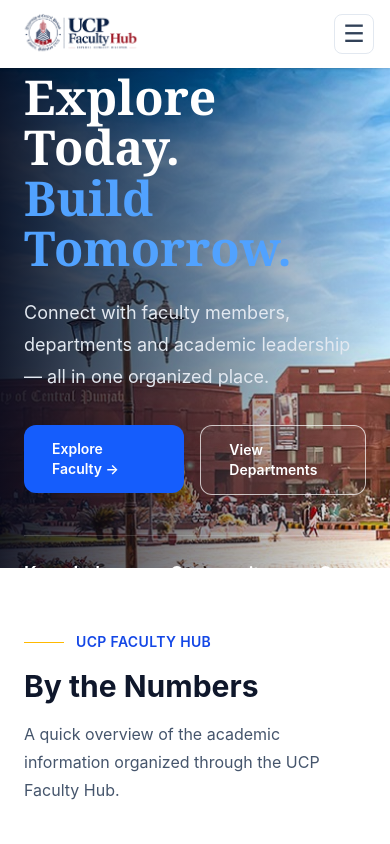
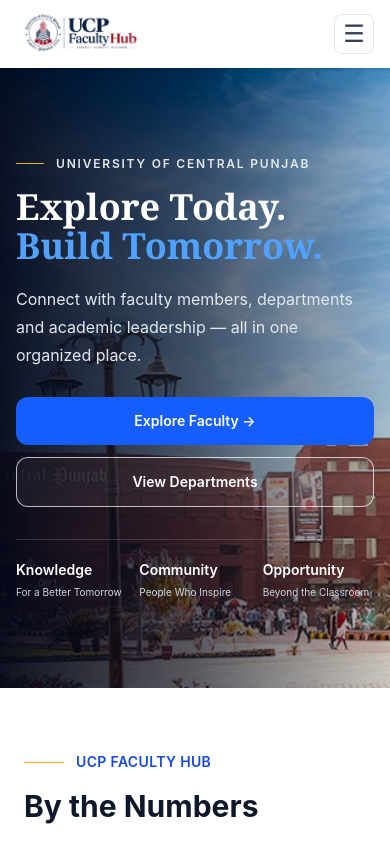
Before and after one commit to Nouman-Irfan/UCP-Faculty-Hub-Website, a React (Vite) app: page / in a window 390 px wide. Shown: the top 844 px of the page. Built offline with nearby package versions, Linux system fonts and the light colour scheme.

Commit message:
Update Hero.jsx

```diff
--- a/src/components/Hero.jsx
+++ b/src/components/Hero.jsx
@@ -4,60 +4,64 @@
 
 const Hero = () => {
   return (
-    <section className="relative h-125 overflow-hidden">
-      <motion.img src="/assets/hero/hero.jpeg" alt="University of Central Punjab Campus" initial={{ scale: 1.08 }} animate={{ scale: 1 }} transition={{ duration: 1.6, ease: 'easeOut' }} className="absolute inset-0 h-full w-full object-cover" />
+    <section className="relative min-h-155 overflow-hidden sm:h-125 sm:min-h-0">
+      <motion.img
+        src="/assets/hero/hero.jpeg"
+        alt="University of Central Punjab Campus"
+        initial={{ scale: 1.08 }}
+        animate={{ scale: 1 }}
+        transition={{ duration: 1.6, ease: 'easeOut' }}
+        className="absolute inset-0 h-full w-full object-cover object-center"
+      />
 
-      <div className="absolute inset-0 bg-linear-to-r from-slate-950/90 via-slate-950/45 to-transparent"></div>
+      <div className="absolute inset-0 bg-linear-to-r from-slate-950/95 via-slate-950/65 to-slate-950/20 sm:from-slate-950/90 sm:via-slate-950/45 sm:to-transparent" />
 
-      <div className="relative mx-auto flex h-full max-w-7xl items-center px-6">
+      <div className="relative mx-auto flex h-full min-h-155 max-w-7xl items-center px-4 py-10 sm:min-h-0 sm:px-6 sm:py-0">
         <div className="w-full max-w-2xl text-white">
 
-          <motion.div initial={{ opacity: 0, x: -20 }} animate={{ opacity: 1, x: 0 }} transition={{ duration: 0.6, delay: 0.1 }} className="mb-5 flex items-center gap-4">
-            <div className="h-px w-10 bg-amber-400"></div>
-            <p className="text-sm font-semibold tracking-[0.25em] text-slate-200">UNIVERSITY OF CENTRAL PUNJAB</p>
+          <motion.div initial={{ opacity: 0, x: -20 }} animate={{ opacity: 1, x: 0 }} transition={{ duration: 0.6, delay: 0.1 }} className="mb-4 flex items-center gap-3 sm:mb-5 sm:gap-4">
+            <div className="h-px w-7 bg-amber-400 sm:w-10" />
+            <p className="text-xs font-semibold tracking-[0.15em] text-slate-200 sm:text-sm sm:tracking-[0.25em]">
+              UNIVERSITY OF CENTRAL PUNJAB
+            </p>
           </motion.div>
 
-          <motion.h1 initial={{ opacity: 0, y: 35 }} animate={{ opacity: 1, y: 0 }} transition={{ duration: 0.7, delay: 0.2 }} className="font-serif text-5xl font-bold leading-[1.05] md:text-6xl">
+          <motion.h1 initial={{ opacity: 0, y: 35 }} animate={{ opacity: 1, y: 0 }} transition={{ duration: 0.7, delay: 0.2 }} className="font-serif text-4xl font-bold leading-[1.08] sm:text-5xl md:text-6xl">
             Explore Today.
             <span className="block text-blue-400">Build Tomorrow.</span>
           </motion.h1>
 
-          <motion.p initial={{ opacity: 0, y: 20 }} animate={{ opacity: 1, y: 0 }} transition={{ duration: 0.6, delay: 0.4 }} className="mt-6 max-w-xl text-lg leading-8 text-slate-200">
+          <motion.p initial={{ opacity: 0, y: 20 }} animate={{ opacity: 1, y: 0 }} transition={{ duration: 0.6, delay: 0.4 }} className="mt-5 max-w-xl text-base leading-7 text-slate-200 sm:mt-6 sm:text-lg sm:leading-8">
             Connect with faculty members, departments and academic leadership — all in one organized place.
           </motion.p>
 
-          <motion.div initial={{ opacity: 0, y: 20 }} animate={{ opacity: 1, y: 0 }} transition={{ duration: 0.6, delay: 0.55 }} className="mt-8 flex gap-4">
+          <motion.div initial={{ opacity: 0, y: 20 }} animate={{ opacity: 1, y: 0 }} transition={{ duration: 0.6, delay: 0.55 }} className="mt-7 flex flex-col gap-3 sm:mt-8 sm:flex-row sm:gap-4">
             <motion.div whileHover={{ y: -3, scale: 1.02 }} whileTap={{ scale: 0.98 }}>
-              <Link to="/faculty" className="block rounded-xl bg-blue-600 px-7 py-3.5 text-sm font-semibold text-white transition hover:bg-blue-700">
+              <Link to="/faculty" className="block w-full rounded-xl bg-blue-600 px-7 py-3.5 text-center text-sm font-semibold text-white transition hover:bg-blue-700 sm:w-auto">
                 Explore Faculty →
               </Link>
             </motion.div>
 
             <motion.div whileHover={{ y: -3, scale: 1.02 }} whileTap={{ scale: 0.98 }}>
-              <Link to="/departments" className="block rounded-xl border border-white/70 bg-white/5 px-7 py-3.5 text-sm font-semibold text-white transition hover:bg-white hover:text-slate-900">
+              <Link to="/departments" className="block w-full rounded-xl border border-white/70 bg-white/5 px-7 py-3.5 text-center text-sm font-semibold text-white transition hover:bg-white hover:text-slate-900 sm:w-auto">
                 View Departments
               </Link>
             </motion.div>
           </motion.div>
 
-          <motion.div initial={{ opacity: 0, y: 18 }} animate={{ opacity: 1, y: 0 }} transition={{ duration: 0.6, delay: 0.75 }} className="mt-10 flex gap-12 border-t border-white/15 pt-6">
+          <motion.div initial={{ opacity: 0, y: 18 }} animate={{ opacity: 1, y: 0 }} transition={{ duration: 0.6, delay: 0.75 }} className="mt-8 grid grid-cols-3 gap-3 border-t border-white/15 pt-5 sm:mt-10 sm:gap-12 sm:pt-6">
+            {[
+              ['Knowledge', 'For a Better Tomorrow'],
+              ['Community', 'People Who Inspire'],
+              ['Opportunity', 'Beyond the Classroom']
+            ].map(([title, text], index) => (
+              <motion.div key={title} initial={{ opacity: 0, y: 10 }} animate={{ opacity: 1, y: 0 }} transition={{ duration: 0.4, delay: 0.85 + index * 0.1 }}>
+                <p className="text-sm font-semibold sm:text-lg">{title}</p>
+                <p className="mt-1 text-[10px] leading-4 text-slate-300 sm:text-xs">{text}</p>
+              </motion.div>
+            ))}
+          </motion.div>
 
-            <motion.div initial={{ opacity: 0, y: 10 }} animate={{ opacity: 1, y: 0 }} transition={{ duration: 0.4, delay: 0.85 }}>
-              <p className="text-lg font-semibold">Knowledge</p>
-              <p className="mt-1 text-xs text-slate-300">For a Better Tomorrow</p>
-            </motion.div>
-
-            <motion.div initial={{ opacity: 0, y: 10 }} animate={{ opacity: 1, y: 0 }} transition={{ duration: 0.4, delay: 0.95 }}>
-              <p className="text-lg font-semibold">Community</p>
-              <p className="mt-1 text-xs text-slate-300">People Who Inspire</p>
-            </motion.div>
-
-            <motion.div initial={{ opacity: 0, y: 10 }} animate={{ opacity: 1, y: 0 }} transition={{ duration: 0.4, delay: 1.05 }}>
-              <p className="text-lg font-semibold">Opportunity</p>
-              <p className="mt-1 text-xs text-slate-300">Beyond the Classroom</p>
-            </motion.div>
-
-          </motion.div>
         </div>
       </div>
     </section>
```
